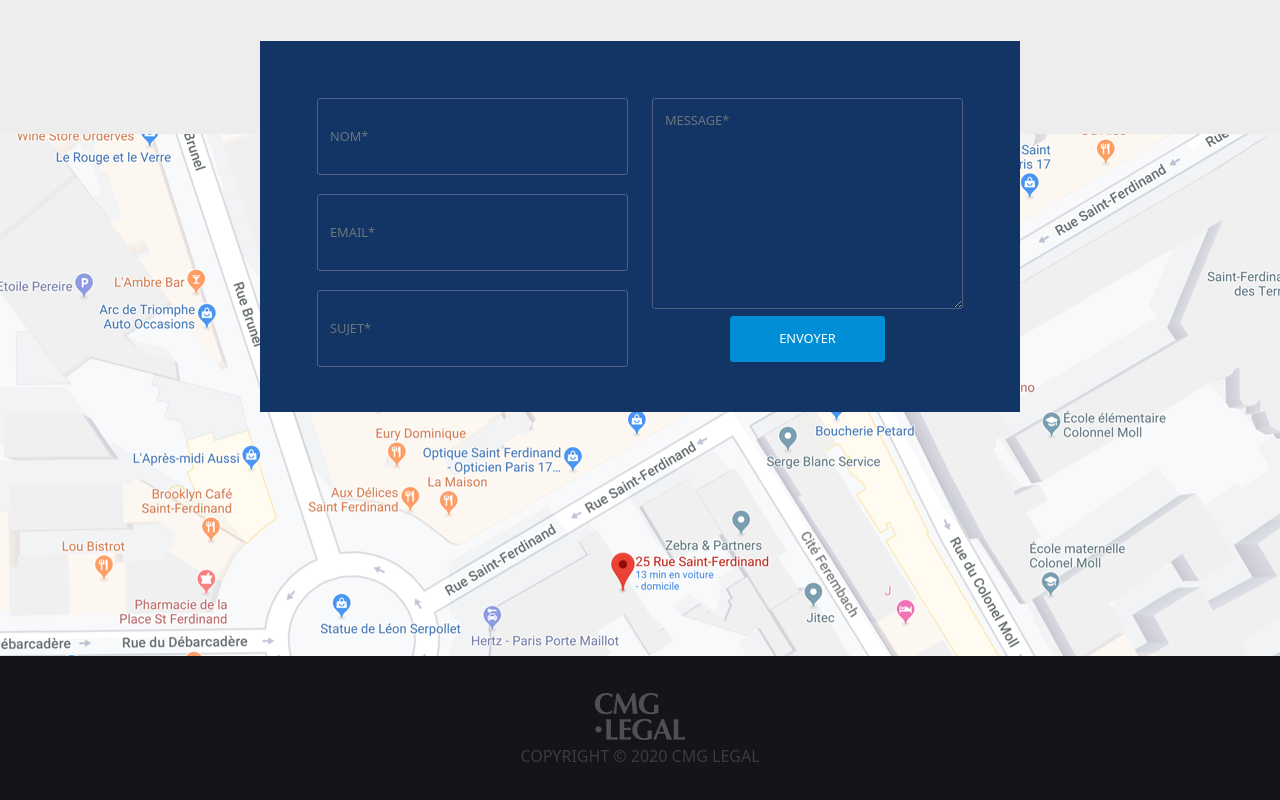
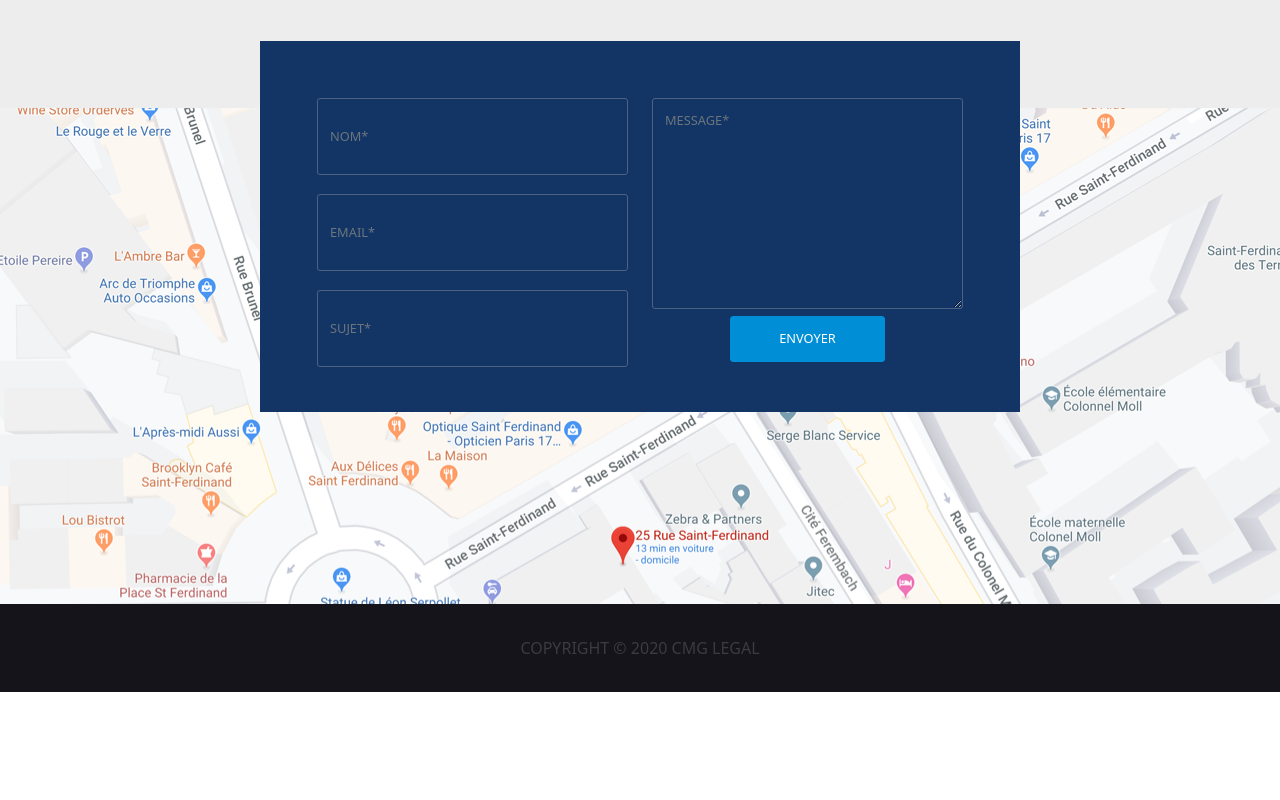
Before and after one commit to MrGyo/DEV_CMG_One_Page, a plain HTML site: page index.html in a window 1280 px wide. Shown: the part 4341-5141 px from the top of the page. After the commit the page ends 5033 px from the top, so only its background shows below. Drawn offline with nearby package versions, Linux system fonts and the light colour scheme.

Commit message:
Update css padding footer

```diff
--- a/css/style.css
+++ b/css/style.css
@@ -316,7 +316,7 @@ header {
     background-position: center;
     margin-top: 5%;
     padding-top: 5%;
-    padding-bottom: 19%;
+    padding-bottom: 15%;
     text-align: center;
 }
 
--- a/index.html
+++ b/index.html
@@ -330,7 +330,6 @@
             <div class="container">
                 <div class="row">
                     <div class="col-lg-12">
-                        <img src="images/cmg_logo_2.png" alt="Logo 2 CMG" title="Logo 2 CMG"/>
                         <p id="copyright">COPYRIGHT © 2020 CMG LEGAL</p>
                     </div>
                 </div>
```
